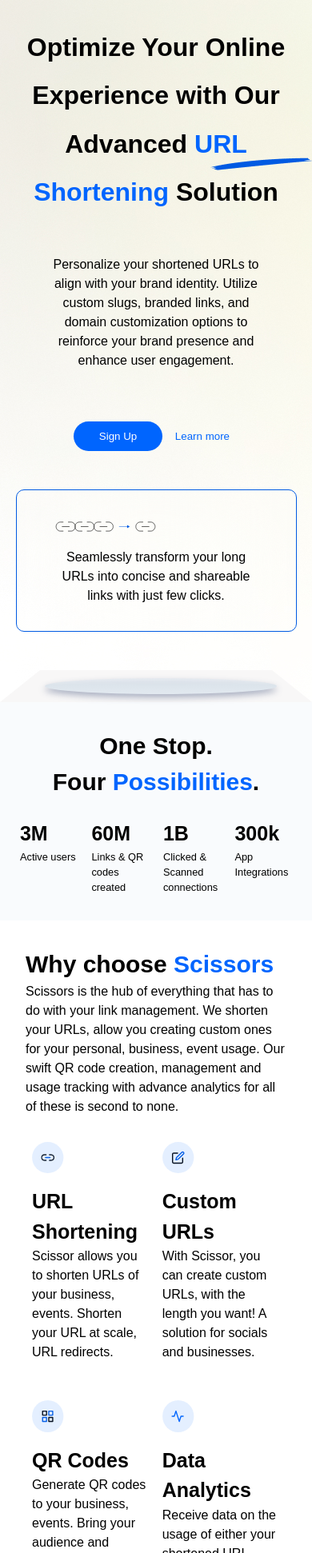
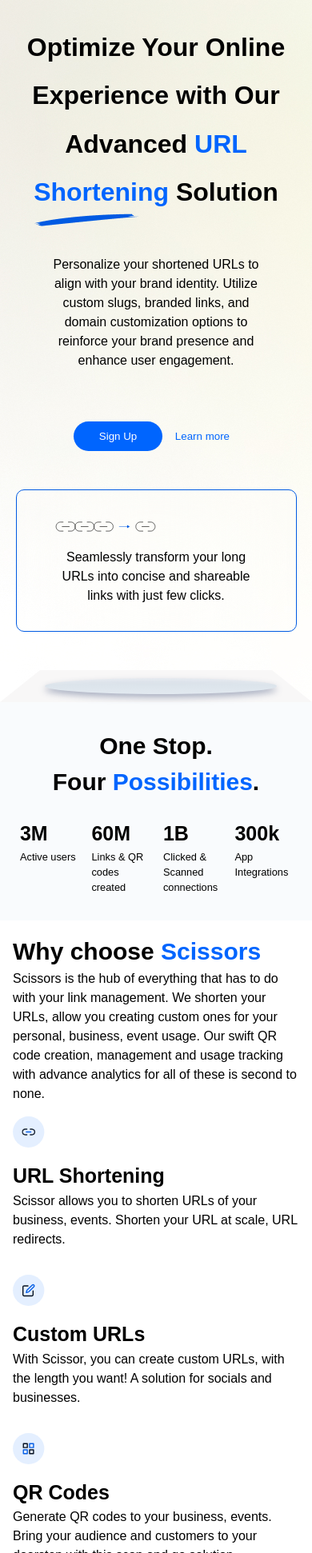
Before and after one commit to Zic20/firstsemesterexam, a plain HTML site: page index.html in a window 390 px wide. Shown: the part 58-2000 px from the top of the page at 80% size. Drawn offline with nearby package versions, Linux system fonts and the light colour scheme; a web font is replaced by a local one.

Commit message:
Made pages responsive

```diff
--- a/css/mobile.css
+++ b/css/mobile.css
@@ -1,8 +1,7 @@
 .with-stroke::after {
     position: absolute;
-    left: 20px;
-    top: 10px;
-    display: inline-block;
+    left: -200px;
+    top: 80px;
     content: url(/assets/icons/Vector\ 3.png);
     width: 10px;
 }
@@ -72,7 +71,19 @@
     margin-top: 0;
 }
 
+#whyUs {
+    padding: 1rem;
+}
 
+#whyUs .details {
+    width: 100%;
+    justify-content: flex-start;
+}
+
+#whyUs .details div {
+    width: 100%;
+    margin: 1rem 0;
+}
 
 #pricing {
     text-align: center;
@@ -149,17 +160,17 @@
 
 footer .footer_data div .body {
     flex-wrap: wrap;
-    justify-content: flex-start;
+    justify-content: center;
+    align-items: center;
     gap: 2rem;
 }
 
 footer .footer_data div .body div {
-    width: 35%;
-    margin: auto;
+    width: 50%;
     margin-top: .5rem;
 
 }
 
 footer .footer_data div .body div:last-of-type {
-    margin: 2rem;
+    margin: 0;
 }
--- a/css/style.css
+++ b/css/style.css
@@ -246,10 +246,6 @@
     padding: 4rem 6rem;
     display: flex;
     justify-content: space-between;
-
-
-
-
 }
 
 #whyUs .head {
@@ -266,7 +262,6 @@
 #whyUs .details div {
     width: 16rem;
     margin: 0 2rem 3rem 0;
-
 }
 
 #whyUs .details div img {
--- a/css/tablet.css
+++ b/css/tablet.css
@@ -170,8 +170,6 @@
     padding: 2rem;
     display: flex;
     flex-direction: column;
-
-
 }
 
 #whyUs .head {
@@ -181,12 +179,11 @@
 #whyUs .details {
     width: 100%;
     justify-content: flex-start;
-
 }
 
 #whyUs .details div {
-    width: 45%;
-    margin: 2rem 8px 1rem;
+    width: 30%;
+    margin: 1rem 5px;
 }
 
 
```
